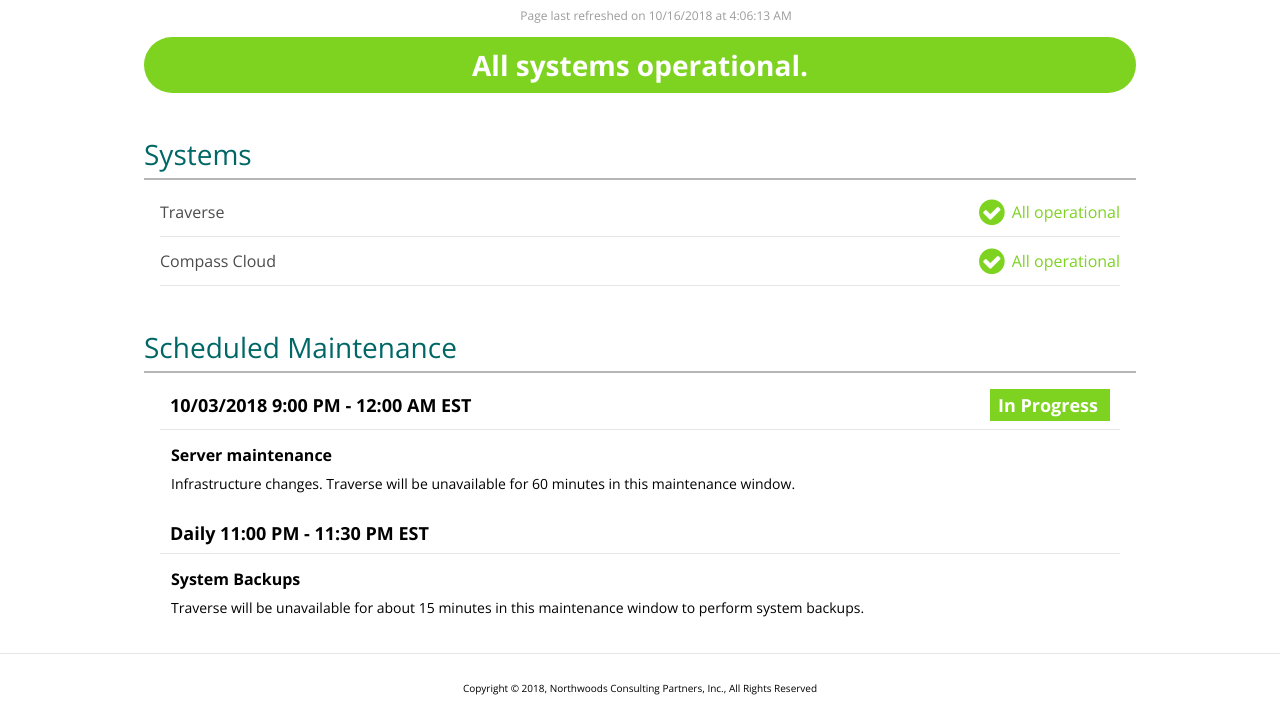
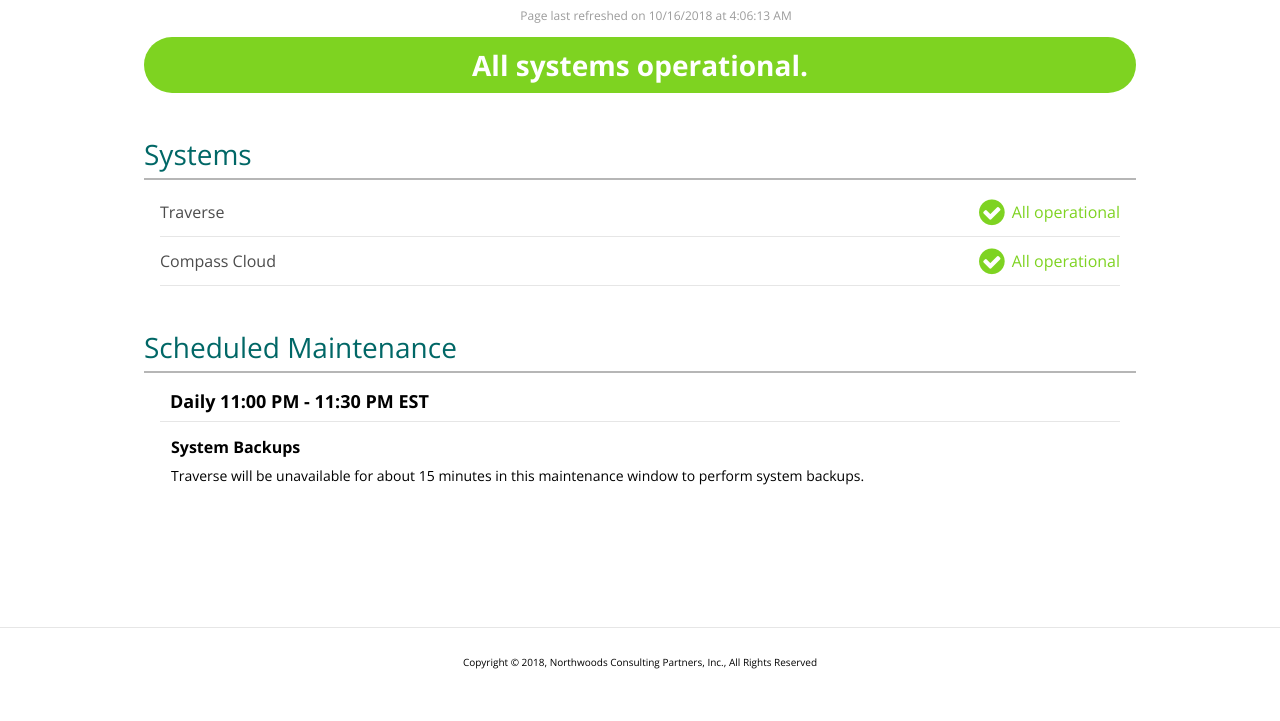
Before and after one commit to northwoodspd/status.teamnorthwoods.com, a plain HTML site: page index.html in a window 1280 px wide. Shown: the part 89-810 px from the top of the page. Drawn offline with nearby package versions, Linux system fonts and the light colour scheme.

Commit message:
Hiding maintenance entry post patching.

```diff
--- a/index.html
+++ b/index.html
@@ -196,9 +196,9 @@ function updateTime() {
 # maintenance is actually in progress, remove the "hide" class from the
 # span tag.
 -->
-        <h3 class="">
+        <h3 class="hide">
           10/03/2018 9:00 PM - 12:00 AM EST
-          <span class="inProgress">
+          <span class="inProgress hide">
             In Progress
           </span>
         </h3>
@@ -207,7 +207,7 @@ function updateTime() {
 # To show upcoming maintenance, remove the "hide" class from this date/time
 # header part (the div tag).
 -->
-        <div class="maintenanceStatus">
+        <div class="maintenanceStatus hide">
           <h4>Server maintenance</h4>
           <p>Infrastructure changes. Traverse will be unavailable for 60 minutes in this maintenance window.</p>
         </div>
```
